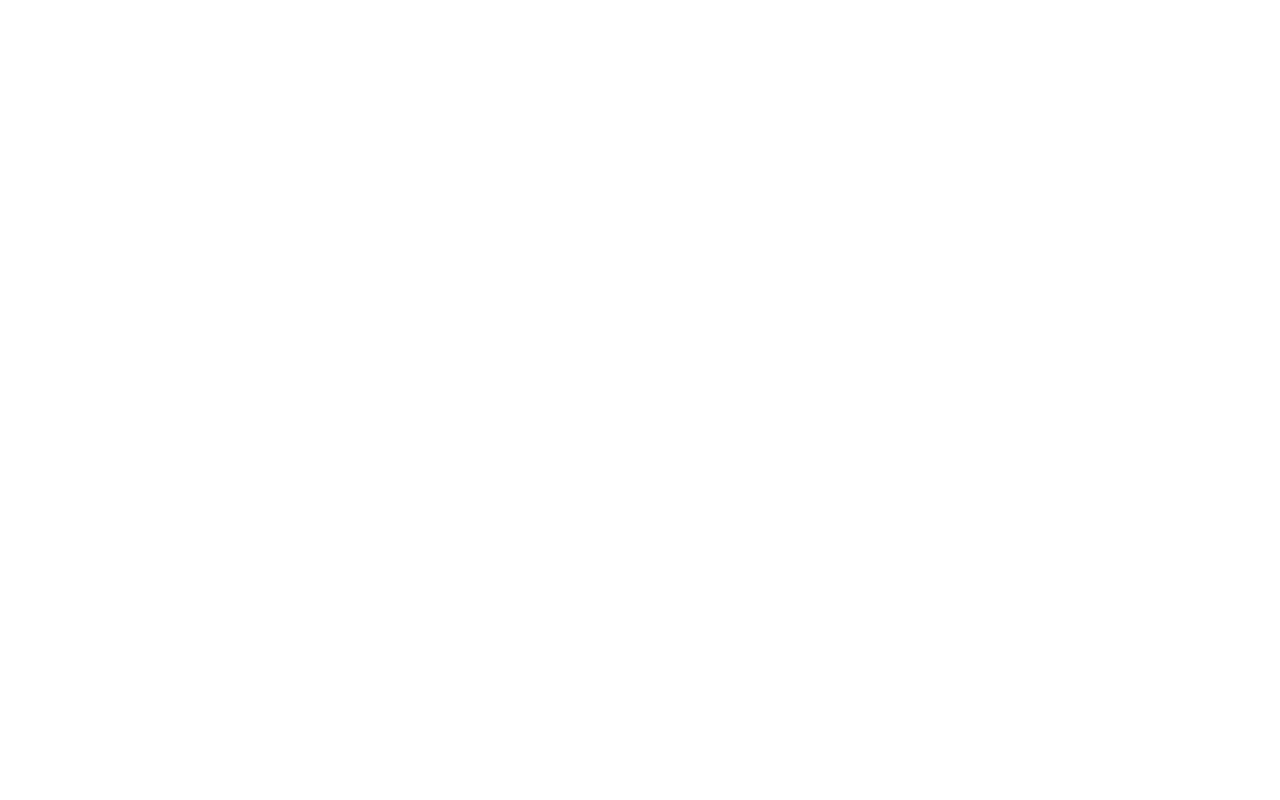
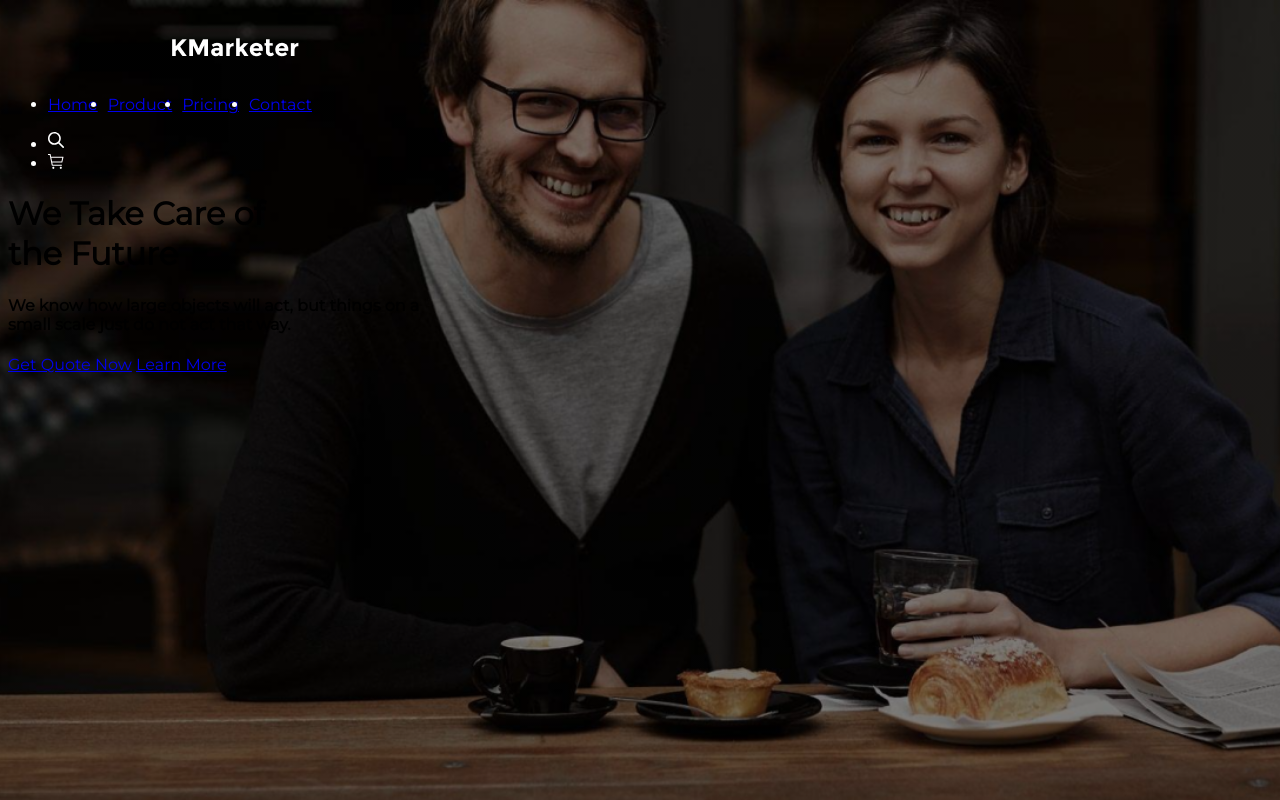
Before and after one commit to Irrreny/Project_KMarketer, a plain HTML site: page newindex.html in a window 1280 px wide. Drawn offline with Linux system fonts and the light colour scheme.

Commit message:
added filter

```diff
--- a/newindex.html
+++ b/newindex.html
@@ -0,0 +1,59 @@
+<!DOCTYPE html>
+<html lang="en">
+    <head>
+        <title>KMarketer</title>
+        <meta charset="utf-8">
+        <meta name="viewport" content="width=device-width, initial-scale=1">
+        <link href='https://fonts.googleapis.com/css?family=Montserrat' rel='stylesheet'>
+        <style>
+           html {
+            background-image: linear-gradient(rgba(0, 0, 0, 0.5), rgba(0, 0, 0, 0.5)), url(img/cover.png);
+            background-repeat: no-repeat;
+            background-size: cover;
+            height: 100%;
+            font-family: 'Montserrat';
+           }
+           .button0 {
+            color: white;
+            display: flex;
+            margin: 3%;
+            padding-left: 10%;
+           }
+           .nav {
+            display: flex;
+            color: #FFFFFF;
+            text-decoration: none;
+            gap: 10px;
+            flex-direction: row;
+            text-align: right;
+           }
+           li {
+            color: #FFFFFF;
+           }
+        </style>
+    </head>
+    <header>
+        <div><a href="#" class="button0"><img src="img/KMarketer.png" alt="Home logo"></a>
+        </div>
+            <nav>
+                <ul class="nav">
+                    <li><a href="#">Home</a></li>
+                    <li><a href="#">Product</a></li>
+                    <li><a href="#">Pricing</a></li>
+                    <li><a href="#">Contact</a></li>
+                </ul>
+            </nav>
+                <ul>
+                    <li><a href="#"><img src="img/searchbtn.svg" alt="Search Bar"></a></li>
+                    <li><a href="#"><img src="img/cartbtn.svg" alt="Shopping Cart"></a></li>
+                </ul>
+    </header>
+    <body>
+        <div class="content">
+        <h1 style="line-height: 40px;">We Take Care of <br> the Future</h1>
+        <h4>We know how large objects will act, but things on a <br> small scale just do not act that way.</h4>
+        <a href="#" class="button1">Get Quote Now</a>
+        <a href="#" class="button2">Learn More</a>
+        </div>
+    </body>
+</html>
```
Also changed, not shown: index.html (+3 -3 lines).
